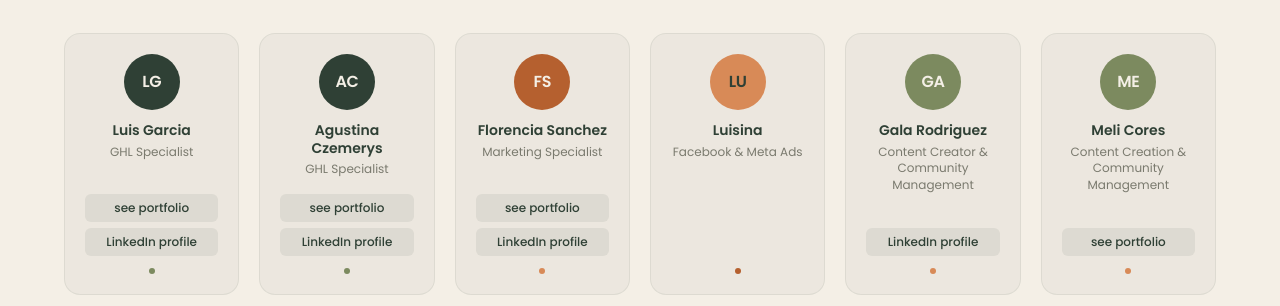
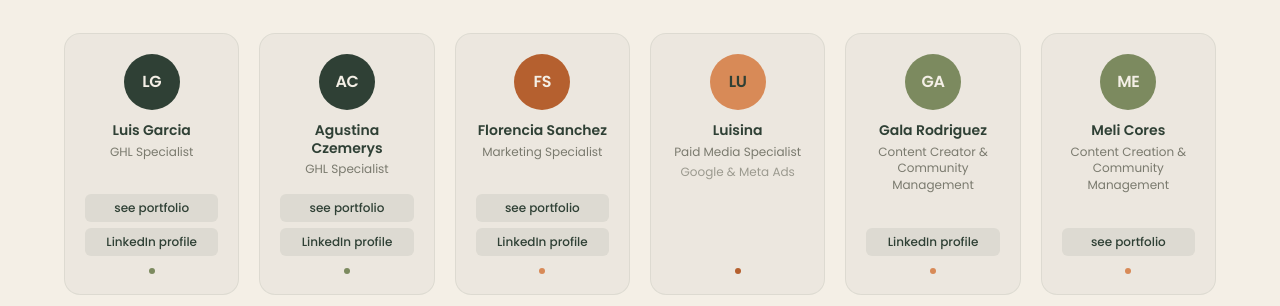
Before and after one commit to yokomosushi182-lab/kentolab-web, a Next.js app: page / in a window 1280 px wide. Shown: the part 4580-4886 px from the top of the page. Built offline with nearby package versions, Linux system fonts and the light colour scheme.

Commit message:
Team: Luisina title Paid Media Specialist, desc Google & Meta Ads

```diff
--- a/src/components/Team.tsx
+++ b/src/components/Team.tsx
@@ -36,7 +36,8 @@ const team = [
   },
   {
     name: "Luisina",
-    role: "Facebook & Meta Ads",
+    role: "Paid Media Specialist",
+    desc: "Google & Meta Ads",
     initials: "LU",
     bg: "var(--clay)",
     text: "var(--forest)",
@@ -135,6 +136,14 @@ export function Team() {
                 >
                   {member.role}
                 </p>
+                {"desc" in member && member.desc && (
+                  <p
+                    className="text-xs leading-snug"
+                    style={{ color: "var(--stone)", opacity: 0.7 }}
+                  >
+                    {member.desc}
+                  </p>
+                )}
               </div>
 
               {/* Links */}
```
